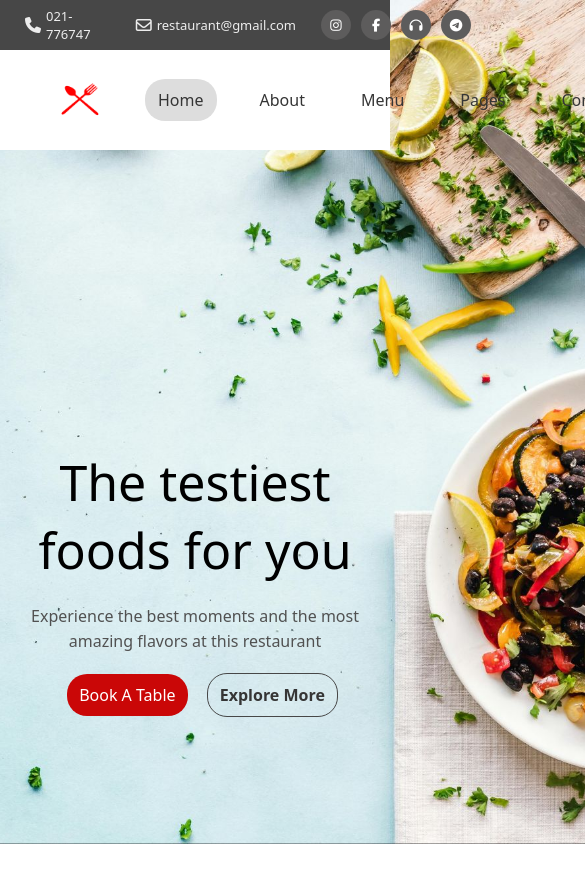
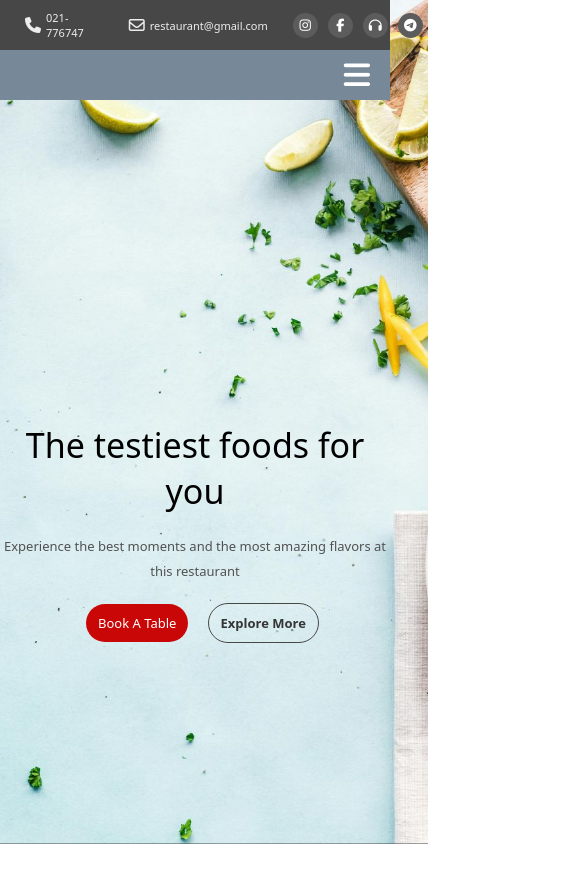
Before and after one commit to Zeynab-jalalian/landing-page-food, a plain HTML site: page index.html in a window 390 px wide. Shown: the top 882 px of the page, 585 px wide, since content can reach past the window. Drawn offline with Linux system fonts and the light colour scheme; a web font is replaced by a local one.

Commit message:
responsive

```diff
--- a/index.html
+++ b/index.html
@@ -38,6 +38,7 @@
             <img src="logo.png" width="100" height="90" style="border-radius: 50%;">
         </div>
         <div class="header-center">
+            <span class="fa-solid fa-bars" id="menu"></span>
             <ul>
                 <li><a href="#" class="active">Home</a></li>
                 <li><a href="#">About</a></li>
--- a/style.css
+++ b/style.css
@@ -21,7 +21,9 @@ body {
     height: 100vh;
     overflow: hidden;
 }
-
+#menu{
+    display: none;
+}
 .top-header {
     background: #474747;
     width: 100%;
@@ -195,3 +197,61 @@ body {
     border: none;
     padding: 11px 13px;
 }
+@media (max-width:850px){
+    .header{
+        padding: 10px;
+    }
+    .header-right a{
+        font-size: 12px;
+        padding:10px 12px;
+    }
+    .header-center ul li a{
+        font-size: 15px;
+    }
+    .content h1{
+        font-size: 38px;
+    }
+    .content p{
+        font-size: 13px;
+    }
+    .content .btns a{
+        font-size: 13px;
+    }
+}
+@media (max-width:741px){
+ .header-right a{
+    display: none;
+ }
+ .header-left img{
+    display: none;
+ }
+ .information div p{
+ font-size: 11px;
+ }
+ .icons a span{
+    width: 25px;
+    height: 25px;
+ }
+}
+@media (max-width:550px){
+    .content h1{
+        font-size: 34px;
+    }
+}
+@media (max-width:510px){
+    .header-center ul{
+        display: none;
+    }
+    .header{
+        height: 50px;
+        background:lightslategray;
+        justify-content: end;
+        padding: 20px;
+    }
+    #menu{
+        display: block;
+        color: #fff;
+        font-size: 30px;
+        cursor: pointer;
+    }
+}
```
